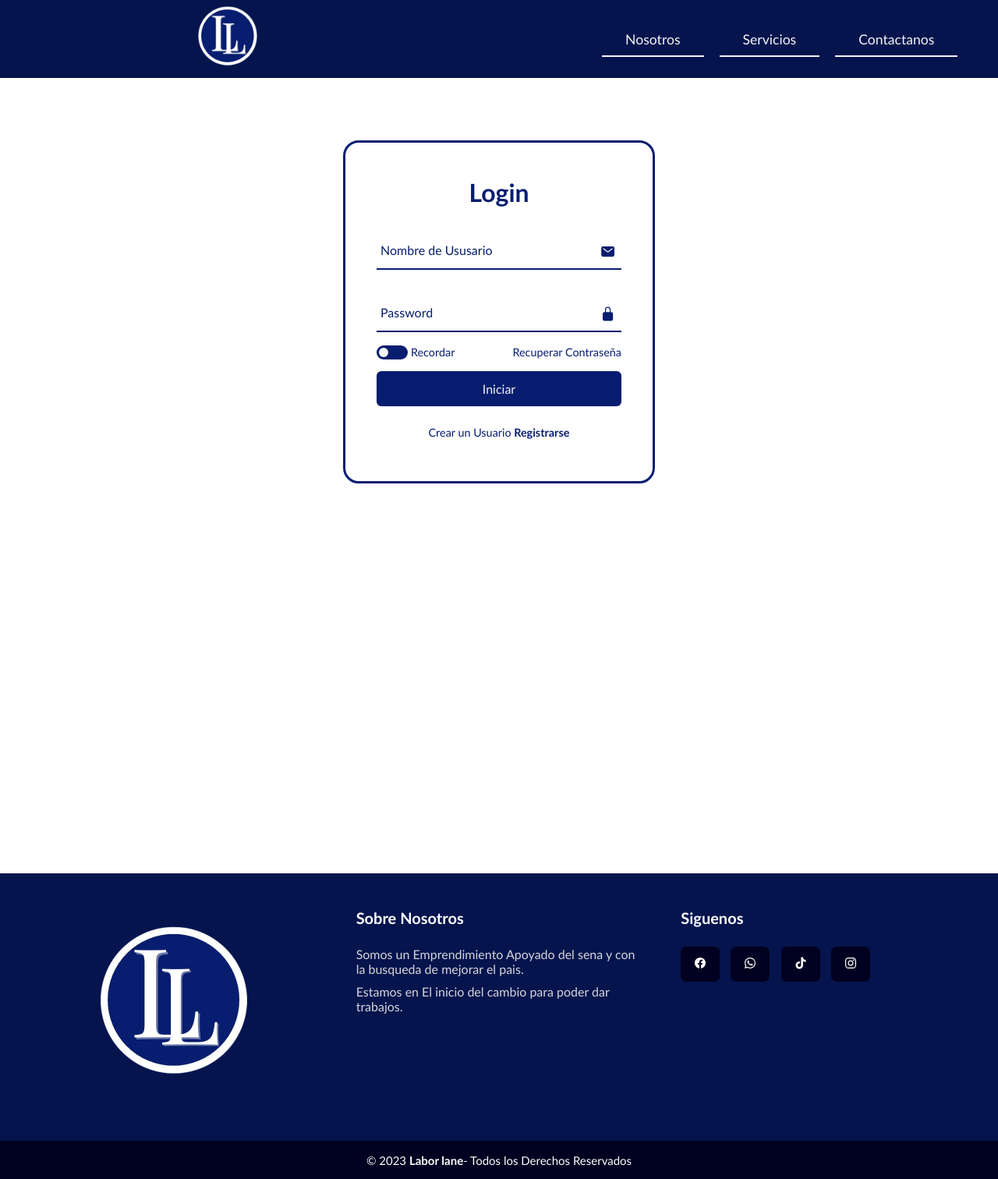
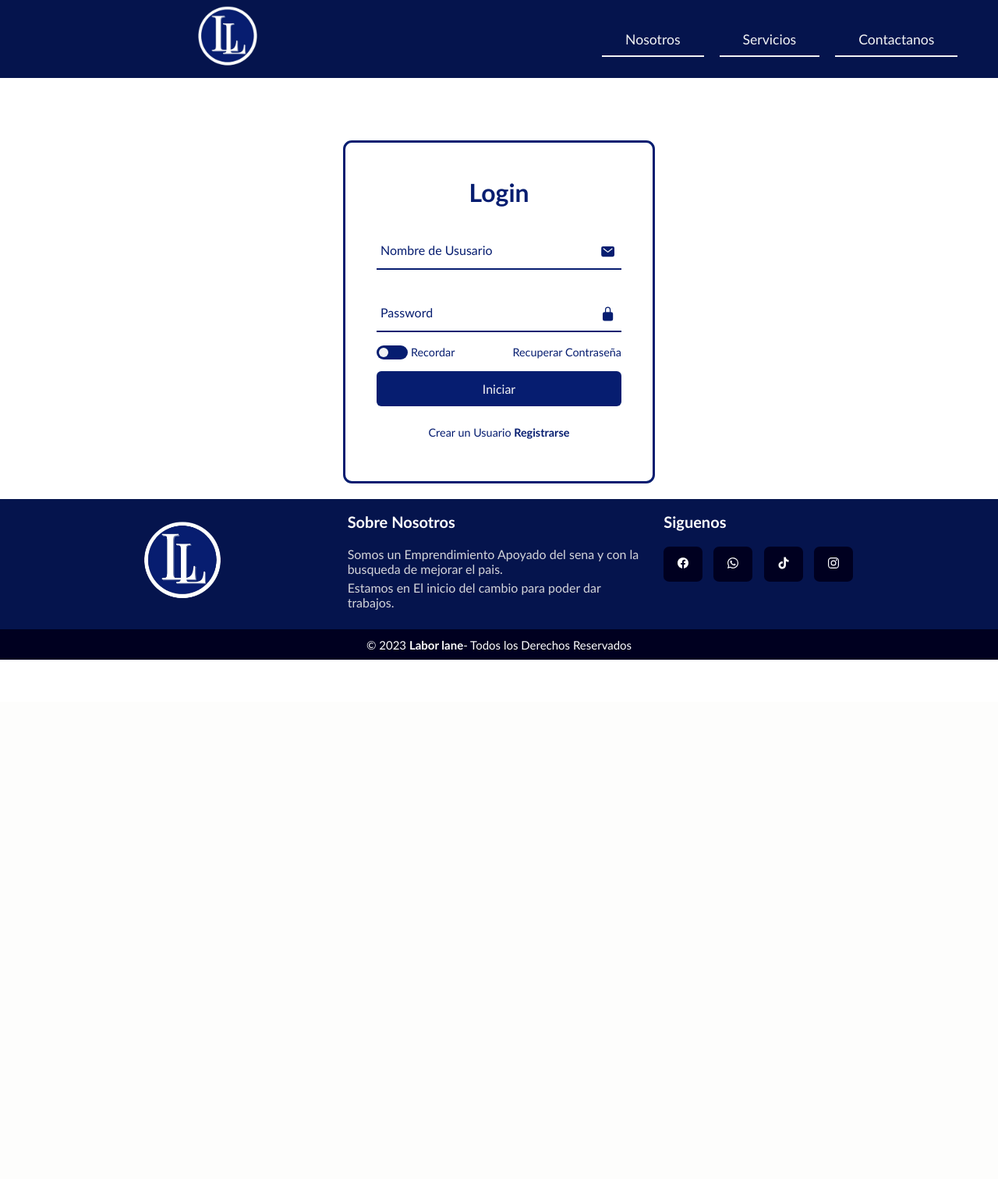
Before and after one commit to jebv210/LABOR_LANE, a Flask app: page /datos-login in a window 1280 px wide. Shown: the whole page at 78% size. After the commit the page ends 846 px from the top, so only its background shows below. Run offline with Flask 3, Linux system fonts and the light colour scheme.

Commit message:
login arreglos

```diff
--- a/proyecto-20-09-2023/app.py
+++ b/proyecto-20-09-2023/app.py
@@ -242,7 +242,7 @@ def catalogo(): #etiqueta para definir la funcion
 
 @app.route('/templates/tc') # funcion desde flask
 def tc(): #etiqueta para definir la funcion
-    return render_template ("t_c.html") #se redirecciona al archivo entre las comillas
+    return render_template ("/templates/t_c.html") #se redirecciona al archivo entre las comillas
 #terminos y condiciones (juan pablo)
 
 @app.route('/templates/perfilcliente') # funcion desde flask
--- a/proyecto-20-09-2023/static/css/login.css
+++ b/proyecto-20-09-2023/static/css/login.css
@@ -12,12 +12,10 @@
 }
 
 body{
-    display: grid;
+
     justify-content: center;
     align-items: center;
-    min-height: 100vh;
-    background-size: cover;
-    background-position: center;
+    height: 100vh;
 }
 :root{
     /* Tamaños de letras */
@@ -69,6 +67,7 @@ header{
     height: 100px;
     position: fixed;
     top: 0;
+
     z-index: 1;
     display: flex;
     align-items: center;
@@ -139,6 +138,17 @@ header{
     font-weight: 600;
 }
 
+#nextButton:disabled {
+    background-color: #d3d3d3;
+    cursor: not-allowed;
+}
+
+#nextButton:hover:not([disabled]) {
+    background-color: #0056b3;
+}
+
+
+
 .icono-menu{
     color: var(--text-color);
     font-size: 36px;
@@ -162,20 +172,20 @@ header.sticky .logo img{
     width: 400px;
     height: 440px;
     border: 3px solid #061d70;
-    border-radius: 20px;
-    backdrop-filter: blur(20px);
-    display: flex;
+    border-radius: .7rem;
+    position: relative;
+    overflow: hidden;
     justify-content: center;
     align-items: center;
-    overflow: hidden;
     transition: height 1.2s ease;
-    margin: 100px 0;
-
+    display: flex;
+    top: 10vh;
+    margin: 100px auto;
 }
 
 .wrapper.active {
     height: 950px;
-    margin: 40% 0;
+
 }
 
 .wrapper .form-box {
@@ -351,12 +361,12 @@ header.sticky .logo img{
 
 /* Realizamos un footer Con tres columnas y con el logo de la imagen y las redes sociales */
 .footer{
-    margin-top: 0px;
     width: 100%;
     background-color: var(--bg-color);
-    position: absolute;
-    top: 140%;
+    bottom: 0;
 }
+
+
 
 .footer .grupo-1{
     width: 100%;
@@ -364,8 +374,8 @@ header.sticky .logo img{
     margin: auto;
     display: grid;
     grid-template-columns: repeat(3, 1fr);
-    grid-gap:50px;
-    padding: 45px 0px;
+    grid-gap: 17px;
+    padding: 17px 0px;
 }
 
 .footer .grupo-1 .box figure{
@@ -377,19 +387,18 @@ header.sticky .logo img{
 }
 
 .footer .grupo-1 .box img{
-    width: 250px;
-
+    width: 130px;
 }
 
 .footer .grupo-1 .box h2{
     color: #fff;
-    margin-bottom: 25px;
+    margin-bottom: 20px;
     font-size: 20px;
 }
 
 .footer .grupo-1 .box p{
     color: #d4d5da;
-    margin-bottom: 10px;
+    margin-bottom: 5px;
 }
 
 .footer .grupo-1 .red-social a{
@@ -427,7 +436,7 @@ header.sticky .logo img{
 /* Editamos la linea inferior de copy  */
 .footer .grupo-2{
     background-color: #000020;
-    padding: 15px 10px;
+    padding: 10px 5px;
     text-align: center;
     color: #fff;
 }
--- a/proyecto-20-09-2023/static/css/t_c.css
+++ b/proyecto-20-09-2023/static/css/t_c.css
@@ -3,9 +3,8 @@ body {
     font-family: Arial, sans-serif;
     margin: 0;
     padding: 0;
-    background-image: url('montañas.jpg');
-    background-size: cover;
-    background-attachment: fixed;
+    background: rgb(2,0,36);
+    background: linear-gradient(90deg, rgba(2,0,36,1) 0%, rgba(9,9,121,1) 35%, rgba(0,212,255,1) 100%);
 }
 
 /* Estilos para el contenedor de contenido */
--- a/proyecto-20-09-2023/static/js/t_c.js
+++ b/proyecto-20-09-2023/static/js/t_c.js
@@ -6,11 +6,13 @@ const registerLink = document.querySelector('.register-link');
 
 registerLink.addEventListener('click',()=> {
     wrapper.classList.add('active');
+
 });
 
 loginlink.addEventListener('click',()=> {
     wrapper.classList.remove('active');
 });
+
 
 //esto es para luego de ver los terminos y condiciones se active el boton de registrarse
 
@@ -18,7 +20,9 @@ function toggleButton() {
     var checkbox = document.getElementById("acceptCheckbox");
     var nextButton = document.getElementById("nextButton");
     document.getElementById("nextButton").addEventListener("click", function() {
-window.location.href = "/login";
+    window.location.href = "/templates/login";
+
 });
     nextButton.disabled = !checkbox.checked;
+
 }
--- a/proyecto-20-09-2023/templates/login.html
+++ b/proyecto-20-09-2023/templates/login.html
@@ -51,7 +51,7 @@
         </button>
             <div class="login-register">
             <p>Crear un Usuario<a
-                href=""
+                href="#"
                 class="register-link">  Registrarse</a>
             </p>
             </div>
@@ -82,7 +82,7 @@
             </div>
             <div class="input-box">
                 <span class="icon"><ion-icon name="phone-portrait"></ion-icon></span>
-                <input type="Text" required>
+                <input type="number" required>
                 <label>Telefono</label>
             </div>
             <div class="input-box">
@@ -112,12 +112,14 @@
                 <input type="password" required>
                 <label>Password</label>
             </div>
+
         <div class="recuperarcontra-2">
-            <label><input type="checkbox">
-            <a href="/tc">Acepto los Términos y Condiciones</a>
-        </label>
+            <label class="accept-label">
+                <input type="checkbox" id="acceptCheckbox" onchange="toggleButton()">
+                <a href="/templates/tc"><strong>Acepto los términos y condiciones</strong></a>
+            </label>
         </div>
-        <button type="submit" class="btn" >Registrarse
+        <button type="submit" class="btn" id="nextButton" disabled>Registrarse
         </button>
             <div class="login-register">
             <p>¿Ya tienes un cuenta?<a
@@ -154,11 +156,14 @@
         </div>
     </div>
     <div class="grupo-2">
-        <small>&copy; 2023 <b>Labor lane</b>- Todos los Derechos Reservados</small>
+        <small>&copy; 2023 <b>Labor lane</b>- Todos los Derechos Reservados
+        </small>
     </div>
 </footer>
 
-<script src="/proyecto-20-09-2023/static/js/t_c.js"></script>
+
+
+<script src="/static/js/t_c.js"></script>
 <script type="module" src="https://unpkg.com/ionicons@7.1.0/dist/ionicons/ionicons.esm.js"></script>
 <script nomodule src="https://unpkg.com/ionicons@7.1.0/dist/ionicons/ionicons.js"></script>
 
```
Also changed, not shown: proyecto-20-09-2023/templates/t_c.html (+8 -10 lines).
